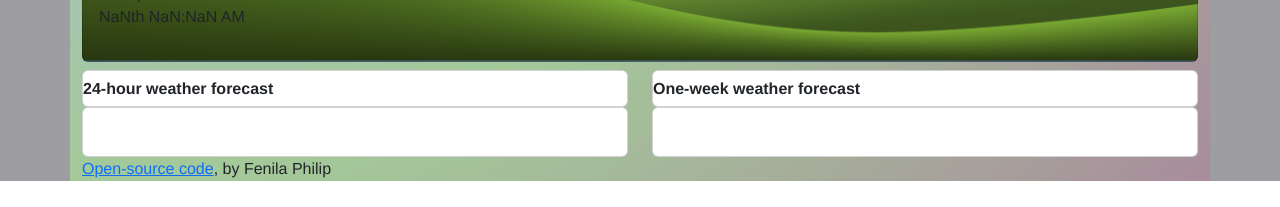
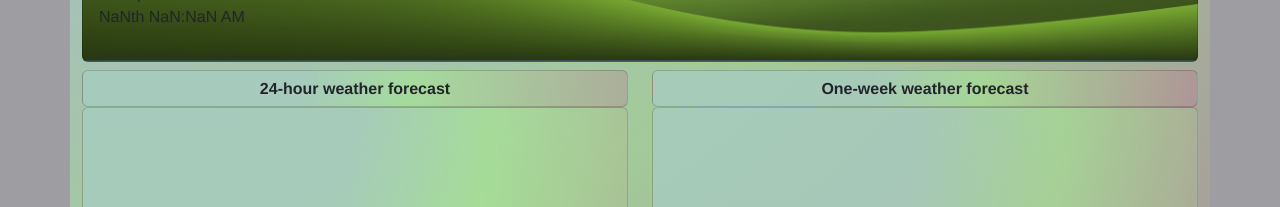
Before and after one commit to fenilaphilip/Weather-App, a React (Create React App) app: page / in a window 1280 px wide. Shown: the part 690-897 px from the top of the page. Built offline with nearby package versions, Linux system fonts and the light colour scheme.

Commit message:
new css file added

```diff
--- /dev/null
+++ b/src/forecast.css
@@ -0,0 +1,13 @@
+.forecast {
+  text-align: center;
+  background: radial-gradient(
+    circle at 0.8% 1%,
+    rgba(167, 204, 192, 0.781) 40%,
+    rgba(167, 233, 148, 0.589) 60.2%,
+    rgba(204, 83, 139, 0.226) 100.2%
+  );
+}
+.weeklyforecast,
+.hourlyforecast {
+  height: 400px;
+}
--- a/src/hourlyForecast.js
+++ b/src/hourlyForecast.js
@@ -1,14 +1,15 @@
 import React from "react";
+import "./forecast.css";
 export default function Hourlyforecast() {
   return (
     <div className="col-sm-6 mt-2">
-      <div className="card pt-2">
+      <div className="card pt-2 forecast">
         <h6>
-          <strong className="text-center">24-hour weather forecast</strong>
+          <strong>24-hour weather forecast</strong>
         </h6>
       </div>
-      <div className="card" id="hourlyforecast">
-        <div className="card-body overflow-auto">
+      <div className="card forecast">
+        <div className="card-body overflow-auto hourlyforecast">
           <ul id="hourly-forecast"></ul>
         </div>
       </div>
--- a/src/oneWeekForecast.js
+++ b/src/oneWeekForecast.js
@@ -1,14 +1,16 @@
 import React from "react";
+import "./forecast.css";
+
 export default function Oneweekforecast() {
   return (
-    <div className="col-sm-6 mt-2">
-      <div className="card pt-2">
+    <div className="col-sm-6 mt-2 ">
+      <div className="card pt-2 forecast">
         <h6>
-          <strong className="text-center">One-week weather forecast</strong>
+          <strong>One-week weather forecast</strong>
         </h6>
       </div>
-      <div className="card">
-        <div className="card-body overflow-auto" id="weeklyforecast">
+      <div className="card forecast">
+        <div className="card-body overflow-auto weeklyforecast">
           <ul id="oneWeekForecast"></ul>
         </div>
       </div>
```
